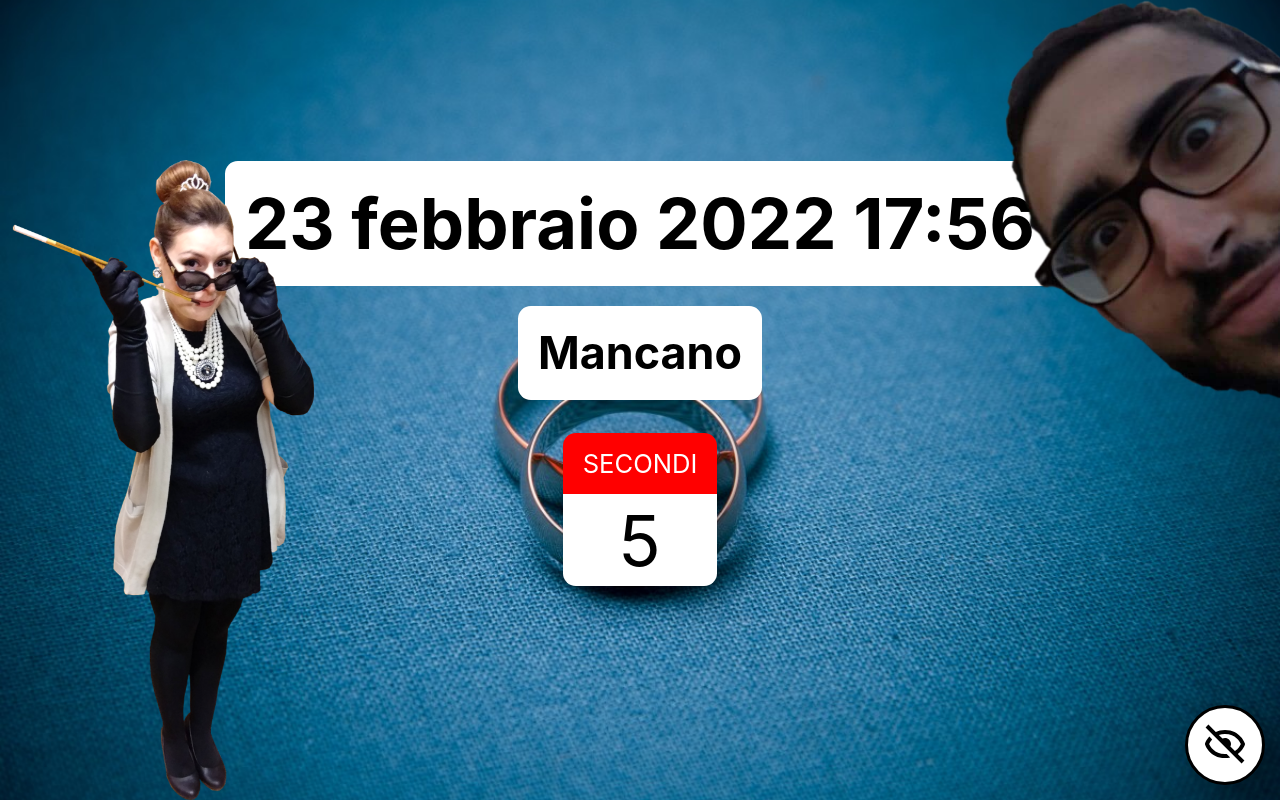
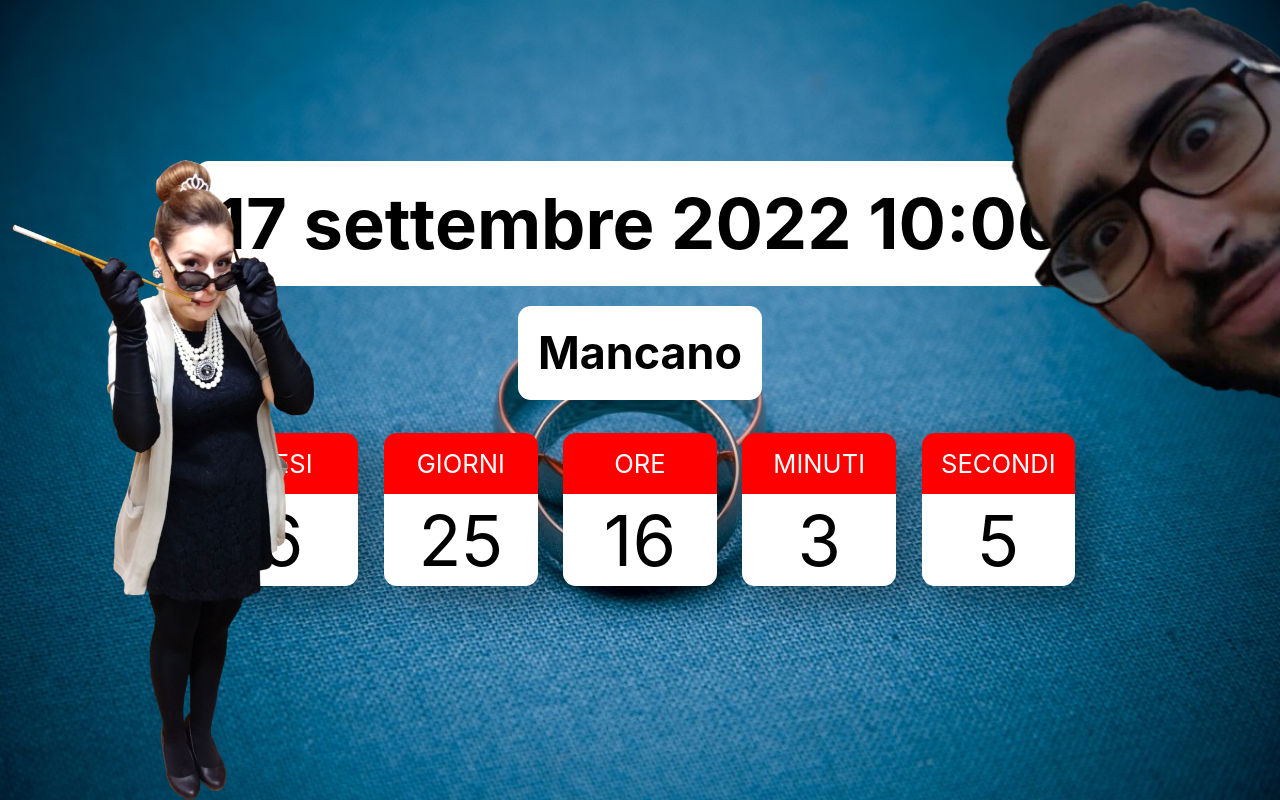
Before and after one commit to danielzotti/enrico-e-gaia, a React (Create React App) app: page / in a window 1280 px wide. Built offline with nearby package versions, Linux system fonts and the light colour scheme.

Commit message:
Panic mode (WIP)

```diff
--- a/src/App.tsx
+++ b/src/App.tsx
@@ -4,39 +4,30 @@
 import { Toolbar } from './components/Toolbar';
 import { BackgroundImage } from './components/BackgroundImage';
 import ringsImageSrc from './assets/rings.jpg';
-import { useWindowSize } from './hooks/useWindowSize';
 import { useQueryParams } from './hooks/useQueryParams';
 import { Enrico } from './components/Enrico';
 import { Gaia } from './components/Gaia';
 
 function App() {
   const [isCounterVisible, setIsCounterVisible] = useState<boolean>(false);
-  const [isMobileMode, setIsMobileMode] = useState<boolean | undefined>(undefined);
-  const { isMobile } = useWindowSize();
   const { date } = useQueryParams();
   const [targetDate, setTargetDate] = useState<Date | undefined>();
 
   useEffect(() => {
     try {
-      const newDate = new Date(date);
+      const newDate = new Date(date || '2022-09-17T10:00');
       if(!isNaN(newDate.getMilliseconds())) {
         setTargetDate(newDate);
       }
     } catch(e) {
-      setTargetDate(new Date());
+      setTargetDate(new Date('2022-09-17T10:00'));
     }
   }, [date]);
 
   useEffect(() => {
-    if(isMobileMode === undefined) {
-      setIsMobileMode(isMobile);
-    }
-  }, [isMobile]);
-
-  useEffect(() => {
     setTimeout(() => {
       setIsCounterVisible(true);
-    }, 2000);
+    }, 3500);
   }, [setIsCounterVisible]);
 
 
@@ -44,23 +35,17 @@
     setIsCounterVisible(isVisible);
   };
 
-  const onToggleMobileMode = (isMobileModeActive: boolean) => {
-    setIsMobileMode(isMobileModeActive);
-  };
 
   return (
     <>
-      <div className={ `App ${ isMobileMode ? 'is-mobile' : '' }` }>
+      <div className="App">
         <BackgroundImage src={ ringsImageSrc } blur="0px"/>
         <Toolbar
           isCounterVisible={ isCounterVisible }
-          isMobileMode={ isMobileMode }
           onCounterVisibleChange={ onCounterVisibleChange }
-          onToggleMobileMode={ onToggleMobileMode }
         />
         <Counter
           isVisible={ isCounterVisible }
-          variant={ isMobileMode ? 'small' : 'big' }
           targetDate={ targetDate } // ?date=2022-09-17T10:00
         />
       </div>
--- a/src/components/Counter/index.module.scss
+++ b/src/components/Counter/index.module.scss
@@ -1,7 +1,7 @@
 .container {
   position: relative;
   text-align: center;
-  transition: opacity 0.75s ease-in-out;
+  transition: opacity 1s ease-in-out;
   overflow: auto;
   padding: 10px;
   padding-bottom: 50px;
--- a/src/components/Counter/index.tsx
+++ b/src/components/Counter/index.tsx
@@ -8,7 +8,7 @@
 export interface CounterProps {
   targetDate: Date | undefined;
   showDate?: boolean;
-  variant: 'small' | 'big';
+  variant?: 'small' | 'big';
   isVisible?: boolean;
 }
 
--- a/src/components/Gaia/index.tsx
+++ b/src/components/Gaia/index.tsx
@@ -27,7 +27,9 @@
     if(!imgRef.current) {
       return;
     }
-    setIsVisible(true);
+    setTimeout(() => {
+      setIsVisible(true);
+    }, 2000);
   }, []);
 
 
@@ -37,7 +39,6 @@
     }
     imgRef.current.style.bottom = getBottomPosition();
   }, [isVisible, getBottomPosition, windowWidth, windowHeight]);
-
 
   const onclick = () => {
     if(!imgRef.current) {
--- a/src/components/Toolbar/index.module.scss
+++ b/src/components/Toolbar/index.module.scss
@@ -1,5 +1,7 @@
-$toolbar__btn-size: 80px;
+$toolbar__btn-size: 120px;
 $toolbar__btn__icon-size: $toolbar__btn-size * 0.6;
+$toolbar__btn__font-size: $toolbar__btn-size * 0.25;
+
 .toolbar {
   position: fixed;
   display: flex;
@@ -11,7 +13,12 @@
 }
 
 .toolbar__btn {
-  background: white;
+  background: red;
+  color: white;
+  font-size: $toolbar__btn__font-size;
+  font-weight: bold;
+  text-transform: uppercase;
+
   border: 3px solid black;
   border-radius: 50%;
   width: $toolbar__btn-size;
@@ -24,3 +31,31 @@
     height: $toolbar__btn__icon-size;
   }
 }
+
+:global {
+  .bounce {
+    animation-name: bounce;
+    animation-timing-function: ease;
+    animation-iteration-count: 5;
+    animation-duration: 0.5s;
+    animation-delay: 7s;
+  }
+}
+
+@keyframes:global(bounce) {
+  0% {
+    transform: scale(1, 1) translateY(0);
+  }
+  10% {
+    transform: scale(1.1, .9) translateY(0);
+  }
+  30% {
+    transform: scale(.9, 1.1) translateY(-100px);
+  }
+  50% {
+    transform: scale(1, 1) translateY(0);
+  }
+  100% {
+    transform: scale(1, 1) translateY(0);
+  }
+}
--- a/src/components/Toolbar/index.tsx
+++ b/src/components/Toolbar/index.tsx
@@ -4,9 +4,7 @@
 
 export interface ToolbarProps {
   isCounterVisible?: boolean;
-  isMobileMode?: boolean;
   onCounterVisibleChange: (isVisible: boolean) => void;
-  onToggleMobileMode: (isMobile: boolean) => void;
 }
 
 export interface ButtonToolbarProps {
@@ -15,7 +13,7 @@
 }
 
 export const ToolbarButton = ({ children, onClick }: ButtonToolbarProps) =>
-  <button className={ style.toolbar__btn }
+  <button className={ `${ style.toolbar__btn } bounce` }
           onClick={ onClick }>
     { children }
   </button>;
@@ -32,13 +30,13 @@
   useEffect(() => {
     setTimeout(() => {
       setIsVisible(true);
-    }, 4000);
+    }, 6000);
   }, [setIsVisible]);
 
   return (
     <div className={ style.toolbar } style={ { opacity: isVisible ? 1 : 0 } }>
       <ToolbarButton onClick={ onCounterClick }>
-        { isCounterVisible ? <BiHide/> : <BiShow/> }
+        { isCounterVisible ? 'panic mode' : <BiShow/> }
       </ToolbarButton>
     </div>
   );
```
